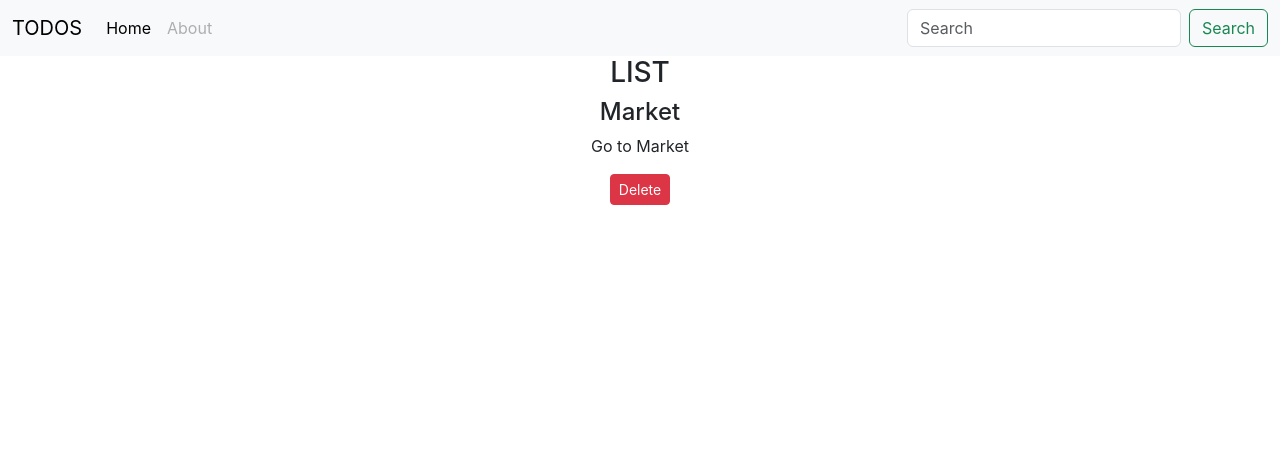
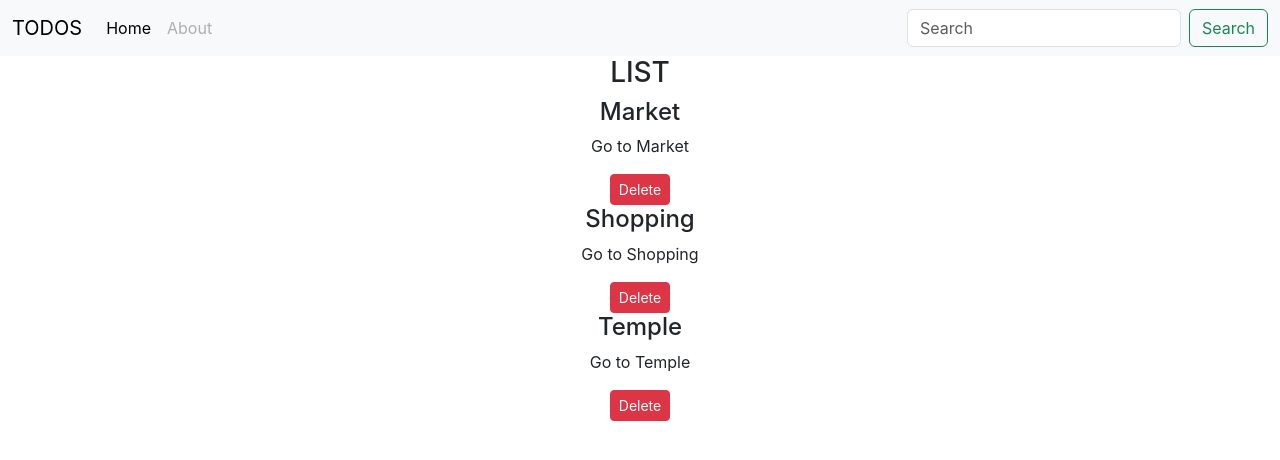
Before and after one commit to divyamishra22/todos-list, a React (Create React App) app: page / in a window 1280 px wide. Shown: the top 460 px of the page. Built offline with nearby package versions, Linux system fonts and the light colour scheme.

Commit message:
map func to get all todos

```diff
--- a/src/My Components/Todos.js
+++ b/src/My Components/Todos.js
@@ -5,7 +5,8 @@ export const Todos = ({todos}) => {              //todos to get todos at index =
   return (
     <div className='text-center'>
         <h3 className="text-center">LIST</h3>
-        <TodoItem todoitem={todos[0]}/>
+        {todos.map((todo)=>{
+          return  <TodoItem todoitem={todo}/> }) }
     </div>
   )
 }
```
